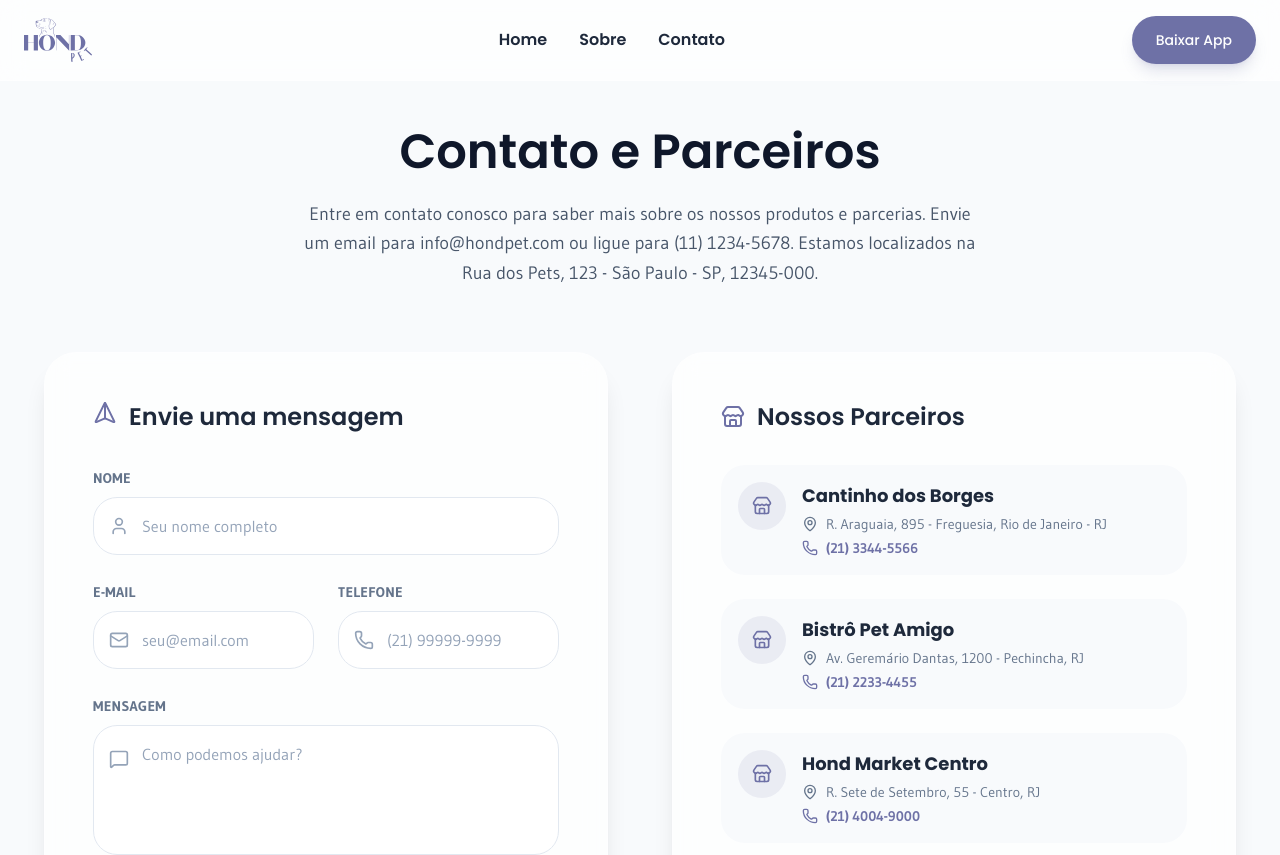
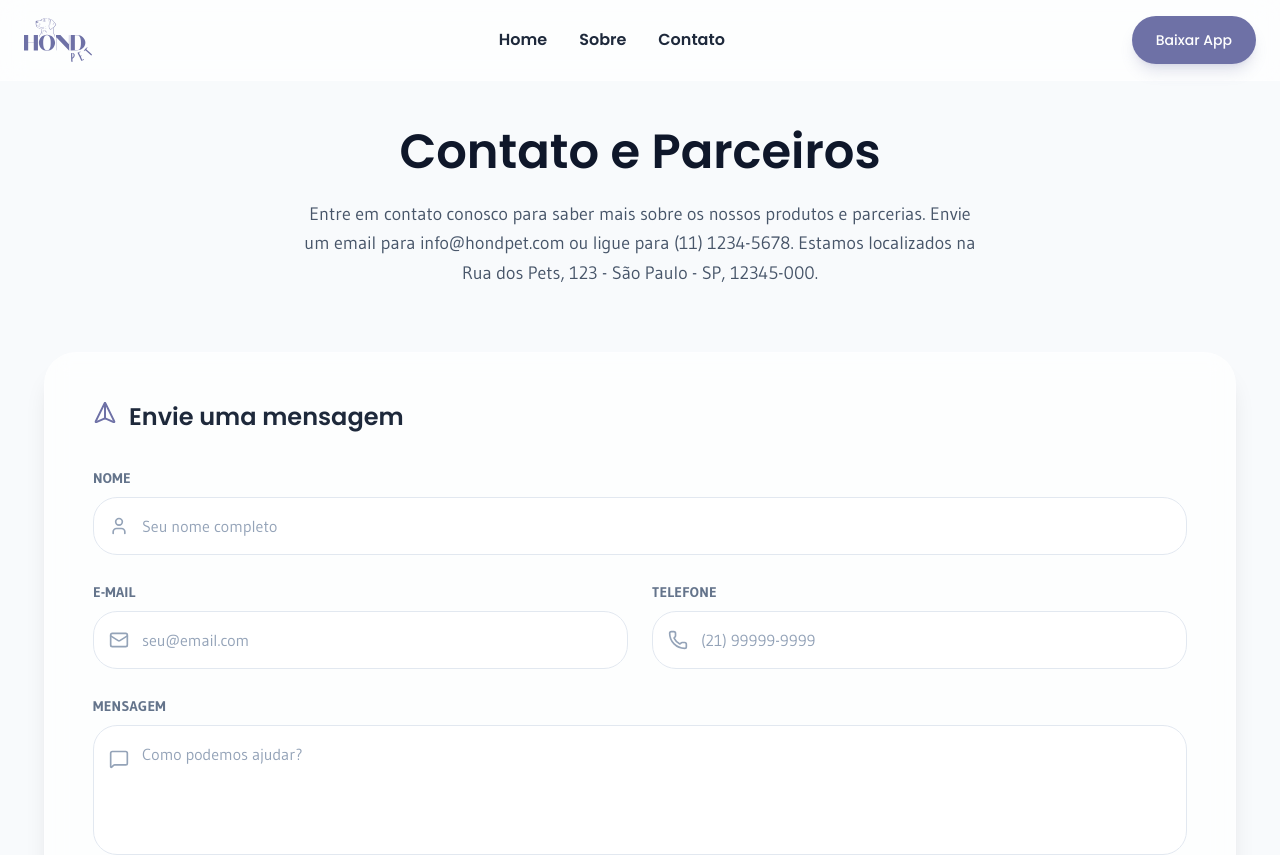
Before and after one commit to Ferraccioli/hond-pet-landing, a React (Vite) app: page /contact in a window 1280 px wide. Shown: the top 855 px of the page. Built offline with nearby package versions, Linux system fonts and the light colour scheme.

Commit message:
feat: make contact page items always in a column

```diff
--- a/src/pages/contact.tsx
+++ b/src/pages/contact.tsx
@@ -19,7 +19,7 @@
                     </p>
                 </div>
 
-                <div className="grid grid-cols-1 lg:grid-cols-2 gap-8 lg:gap-16 items-start">
+                <div className="grid grid-cols-1 gap-16 items-start">
                     <ContactForm />
                     <PartnersSection />
                 </div>
```
